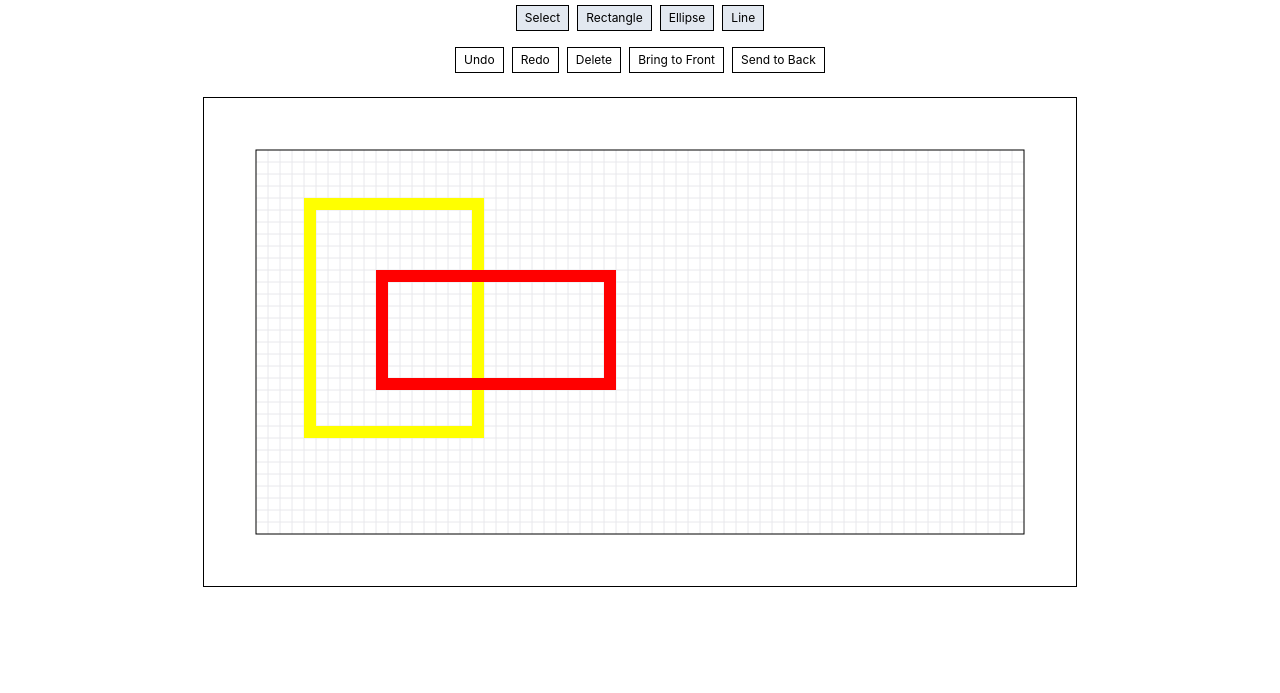
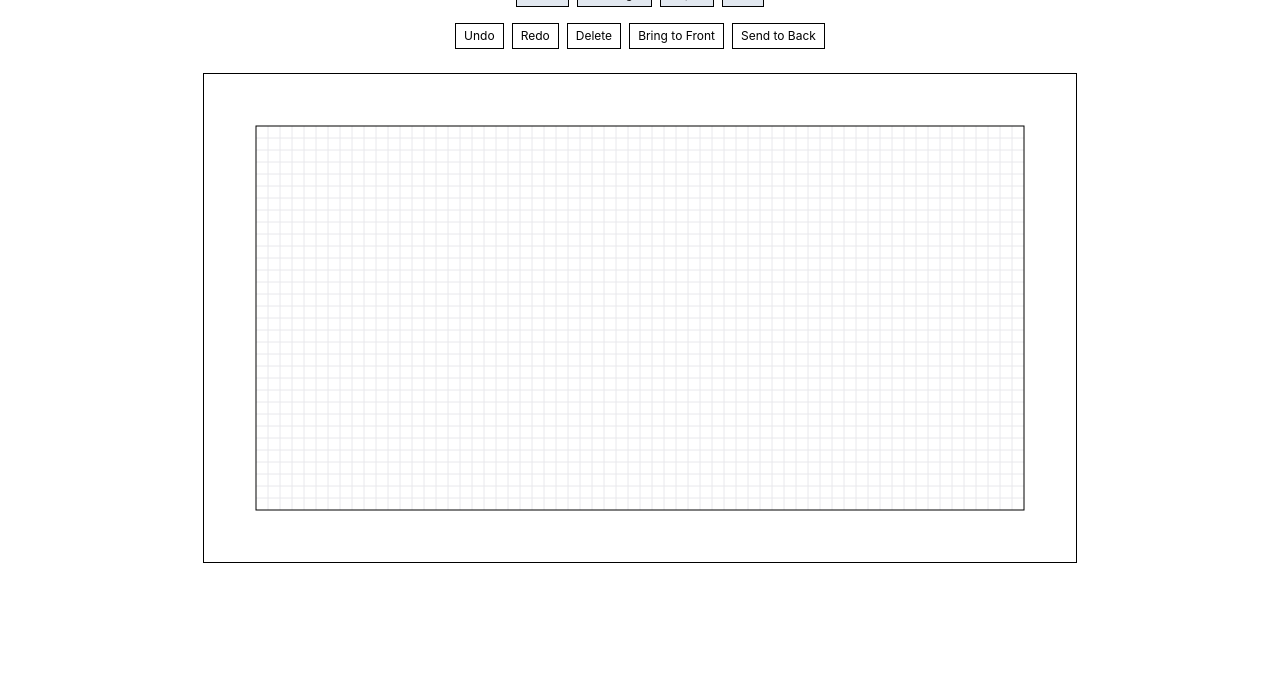
Before and after one commit to niklauslee/empix, an Astro site: page / in a window 1280 px wide. Shown: the part 107-800 px from the top of the page. Built offline with nearby package versions, Linux system fonts and the light colour scheme; Astro itself is replaced by a stand-in of ours.

Commit message:
add line manipulator and controller; remove placeholder shapes from editor initialization

```diff
--- a/src/components/editor/controllers.ts
+++ b/src/components/editor/controllers.ts
@@ -1,6 +1,6 @@
 import { Editor, Manipulator, Controller } from "./editor";
 import { Color, ControllerPosition, Cursor } from "./consts";
-import { getBoundingRect, type Shape } from "./shapes";
+import { getBoundingRect, type LineShape, type Shape } from "./shapes";
 import * as geometry from "./geometry";
 import {
   drawBoundary,
@@ -234,3 +234,52 @@ export class BoxSizeController extends Controller {
     drawControlPoint(gc, cp[0], cp[1]);
   }
 }
+
+/**
+ * Moving controller for line shape
+ */
+export class LineMoveController extends Controller {
+  mouseCursor(
+    editor: Editor,
+    shape: Shape,
+    e: PointerEvent,
+    point: number[],
+  ): [string, number] {
+    return [Cursor.MOVE, 0];
+  }
+
+  active(editor: Editor, shape: Shape) {
+    return editor.selection.size() === 1 && editor.selection.isSelected(shape);
+  }
+
+  initialize(editor: Editor, shape: Shape, e: PointerEvent, point: number[]) {
+    editor.transform.begin();
+  }
+
+  update(editor: Editor, shape: Shape, e: PointerEvent, point: number[]) {
+    if (this.dxStep === 0 && this.dyStep === 0) return;
+    const s = shape as LineShape;
+    editor.transform.assign(s, "x1", s.x1 + this.dxStep);
+    editor.transform.assign(s, "y1", s.y1 + this.dyStep);
+    editor.transform.assign(s, "x2", s.x2 + this.dxStep);
+    editor.transform.assign(s, "y2", s.y2 + this.dyStep);
+    editor.transform.assign(s, "left", s.left + this.dxStep);
+    editor.transform.assign(s, "top", s.top + this.dyStep);
+  }
+
+  finalize(editor: Editor, shape: Shape, e: PointerEvent, point: number[]) {
+    editor.transform.end();
+  }
+
+  draw(editor: Editor, shape: Shape) {
+    let r = getBoundingRect(shape);
+    drawBoundary(
+      editor.gc,
+      r[0][0],
+      r[0][1],
+      r[1][0],
+      r[1][1],
+      Color.SELECTION,
+    );
+  }
+}
--- a/src/components/editor/editor-component.tsx
+++ b/src/components/editor/editor-component.tsx
@@ -6,7 +6,11 @@ import {
   RectangleFactoryHandler,
   SelectHandler,
 } from "./handlers";
-import { BoxManipulator, SelectionManipulator } from "./manipulators";
+import {
+  BoxManipulator,
+  LineManipulator,
+  SelectionManipulator,
+} from "./manipulators";
 
 export interface EditorComponentProps extends Omit<
   React.HTMLAttributes<HTMLDivElement>,
@@ -28,7 +32,7 @@ function basicSetup(): EditorOptions {
       Selection: new SelectionManipulator(),
       Rectangle: new BoxManipulator(),
       Ellipse: new BoxManipulator(),
-      Line: new BoxManipulator(),
+      Line: new LineManipulator(),
     },
     width: 64,
     height: 32,
--- a/src/components/editor/editor.ts
+++ b/src/components/editor/editor.ts
@@ -3,15 +3,12 @@ import { Color, Mouse } from "./consts";
 import {
   containsPoint,
   getBoundingRect,
-  type RectangleShape,
   render,
   type Shape,
   ShapeFactory,
-  ShapeType,
 } from "./shapes";
 import * as geometry from "./geometry";
 import { drawBoundary } from "./utils";
-import { nanoid } from "nanoid";
 import { Transform } from "./transform";
 import { Store } from "./store";
 
@@ -683,29 +680,6 @@ export class Editor {
     this.factory = new ShapeFactory();
     this.transform = new Transform(this.store);
     this.initializeCanvas();
-
-    // Initialize the scene
-    const rect1 = {
-      type: ShapeType.RECTANGLE,
-      id: nanoid(),
-      left: 4,
-      top: 4,
-      width: 15,
-      height: 20,
-      color: "yellow",
-    } as RectangleShape;
-    const rect2 = {
-      type: ShapeType.RECTANGLE,
-      id: nanoid(),
-      left: 10,
-      top: 10,
-      width: 20,
-      height: 10,
-      color: "red",
-    } as RectangleShape;
-    this.store.shapes.push(rect1);
-    this.store.shapes.push(rect2);
-
     this.fit();
     this.repaint();
   }
--- a/src/components/editor/manipulators.ts
+++ b/src/components/editor/manipulators.ts
@@ -3,6 +3,7 @@ import { ControllerPosition } from "./consts";
 import {
   BoxMoveController,
   BoxSizeController,
+  LineMoveController,
   SelectionMoveController,
 } from "./controllers";
 
@@ -37,3 +38,13 @@ export class BoxManipulator extends Manipulator {
     ];
   }
 }
+
+/**
+ * Manipulator for line shape
+ */
+export class LineManipulator extends Manipulator {
+  constructor() {
+    super();
+    this.controllers = [new LineMoveController(this)];
+  }
+}
--- a/src/pages/index.astro
+++ b/src/pages/index.astro
@@ -13,7 +13,6 @@ import "../styles/global.css";
     <title>Astro</title>
   </head>
   <body>
-    <h1>Astro</h1>
     <App client:only="react" />
   </body>
 </html>
```
